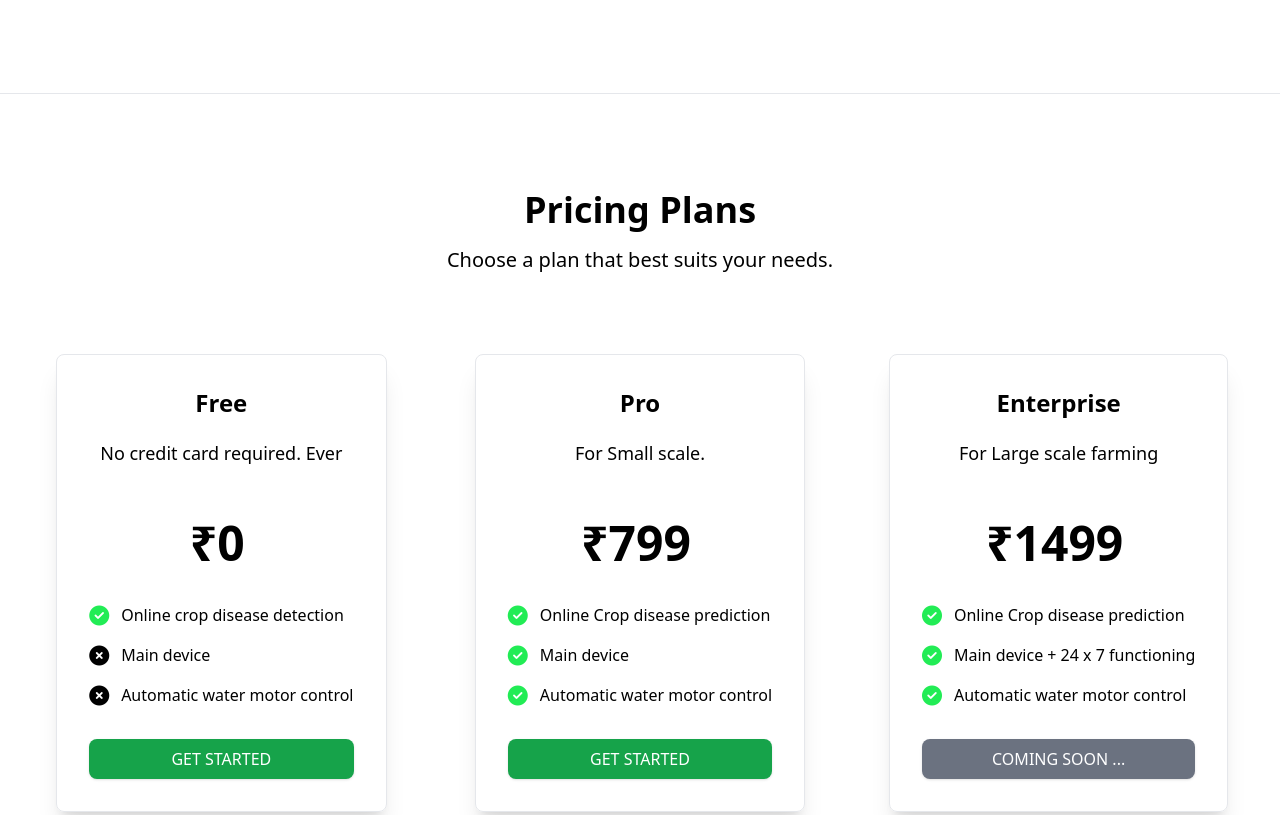
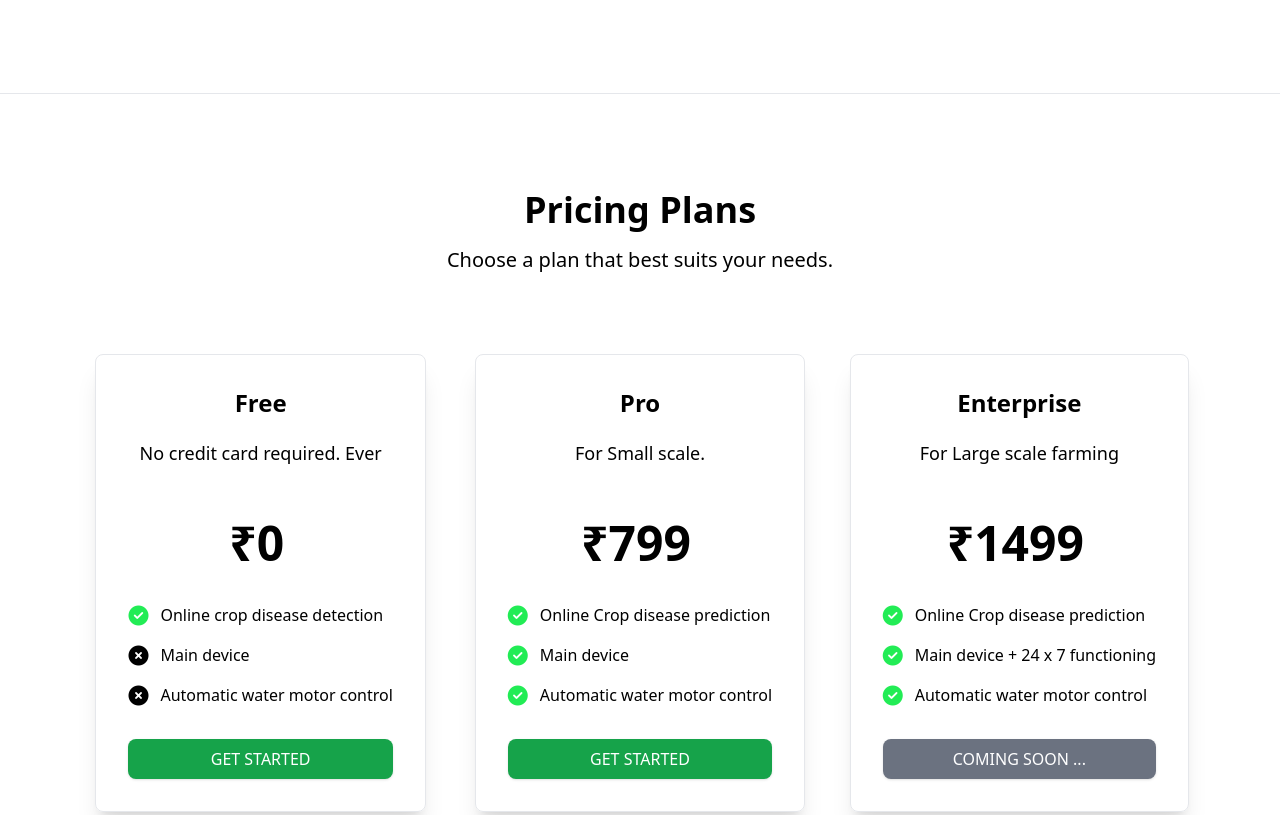
Before and after one commit to EzazAA/AgroSmart, a plain HTML site: page index.html in a window 1280 px wide. Shown: the part 1394-2209 px from the top of the page. Drawn offline with Linux system fonts and the light colour scheme.

Commit message:
centering pricing plans!

```diff
--- a/index.html
+++ b/index.html
@@ -151,7 +151,7 @@
             </div>
         </section>
         <hr>
-        <section id="price" class="p-4 md:p-8">
+        <section id="price" class="p-4 md:p-8 flex items-center justify-center">
             <div class="py-8 max-w-screen-xl lg:py-16">
                 <div class="mx-auto max-w-3xl text-center pb-12 md:pb-20">
                     <h2 class="text-3xl font-bold sm:text-4xl mb-4">Pricing Plans</h2>
```
